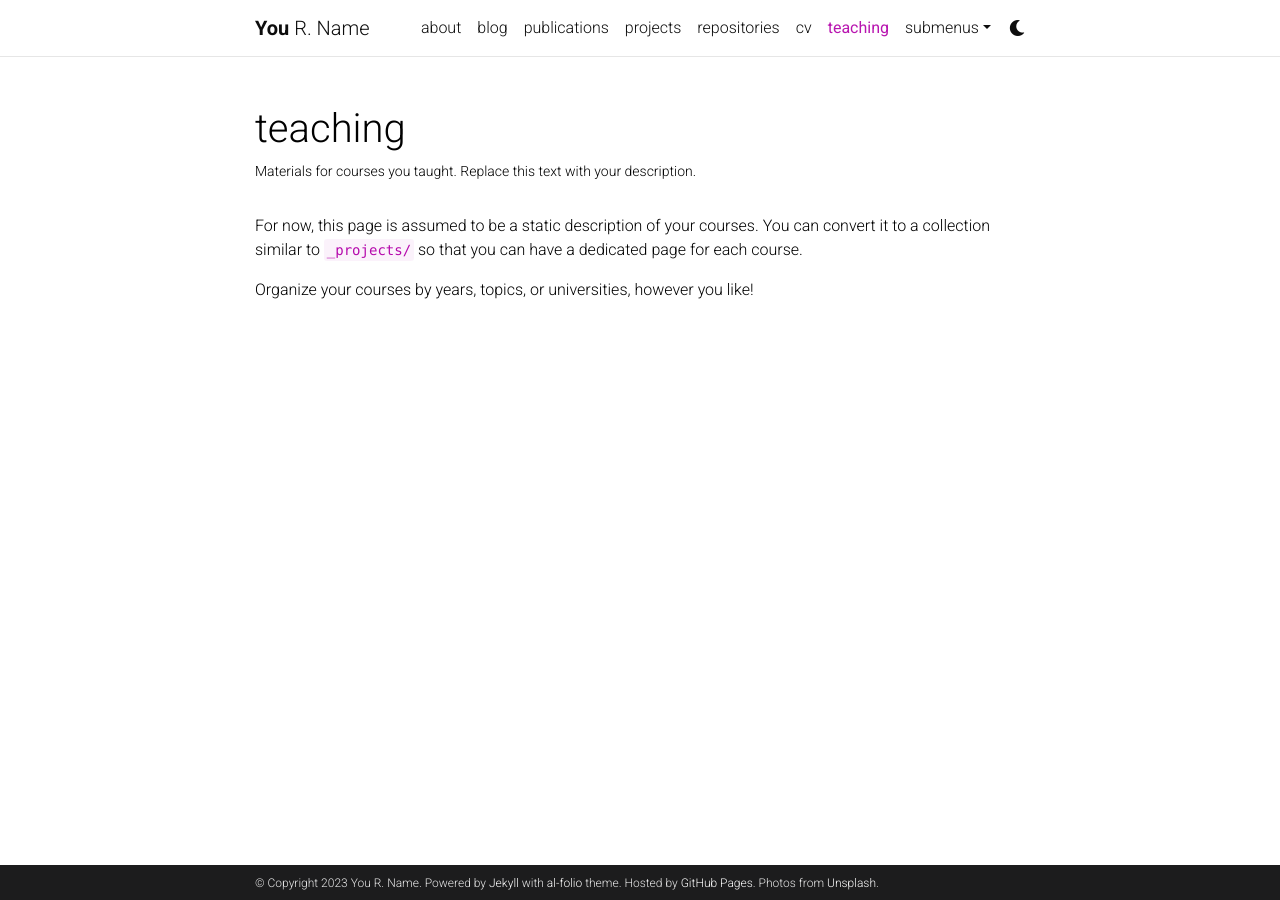
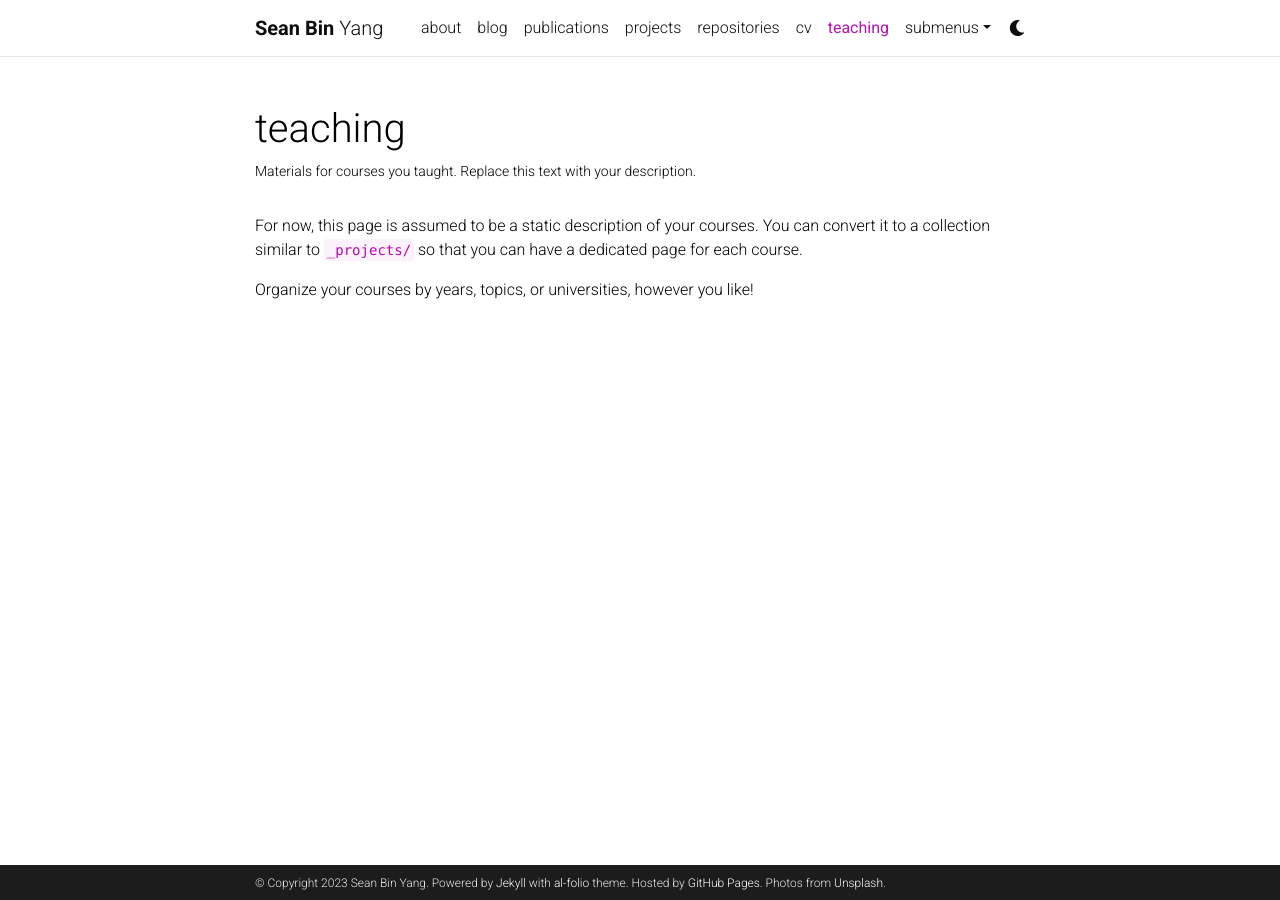
Before and after one commit to SeanBY/Xiyao2021.github.io, a Jekyll site: the page built from _pages/teaching.md, in a window 1280 px wide. Built offline with Jekyll 4.4.1, drawn with Linux system fonts in a browser that asks for light colours; comment, search, counter and statistics services are not loaded; a style sheet for code colours, icons or effects is not loaded.

Commit message:
first try

```diff
--- a/_config.yml
+++ b/_config.yml
@@ -3,10 +3,10 @@
 # -----------------------------------------------------------------------------
 
 title: blank # the website title (if blank, full name will be used instead)
-first_name: You
-middle_name: R.
-last_name: Name
-email: you@example.com
+first_name: Sean Bin
+middle_name:
+last_name: Yang
+email: sean.byang@gmail.com
 description: > # the ">" symbol means to ignore newlines until "footer_text:"
   A simple, whitespace theme for academics. Based on [*folio](https://github.com/bogoli/-folio) design.
 footer_text: >
@@ -18,8 +18,8 @@ keywords: jekyll, jekyll-theme, academic-website, portfolio-website  # add your
 lang: en # the language of your site (for example: en, fr, cn, ru, etc.)
 icon: ⚛️  # the emoji used as the favicon (alternatively, provide image name in /assets/img/)
 
-url: https://alshedivat.github.io # the base hostname & protocol for your site
-baseurl: /al-folio # the subpath of your site, e.g. /blog/
+url: https://Xiyao2021.github.io # the base hostname & protocol for your site
+baseurl:  # the subpath of your site, e.g. /blog/
 last_updated: false # set to true if you want to display last updated in the footer
 impressum_path:  # set to path to include impressum link in the footer, use the same path as permalink in a page, helps to conform with EU GDPR
 
```
